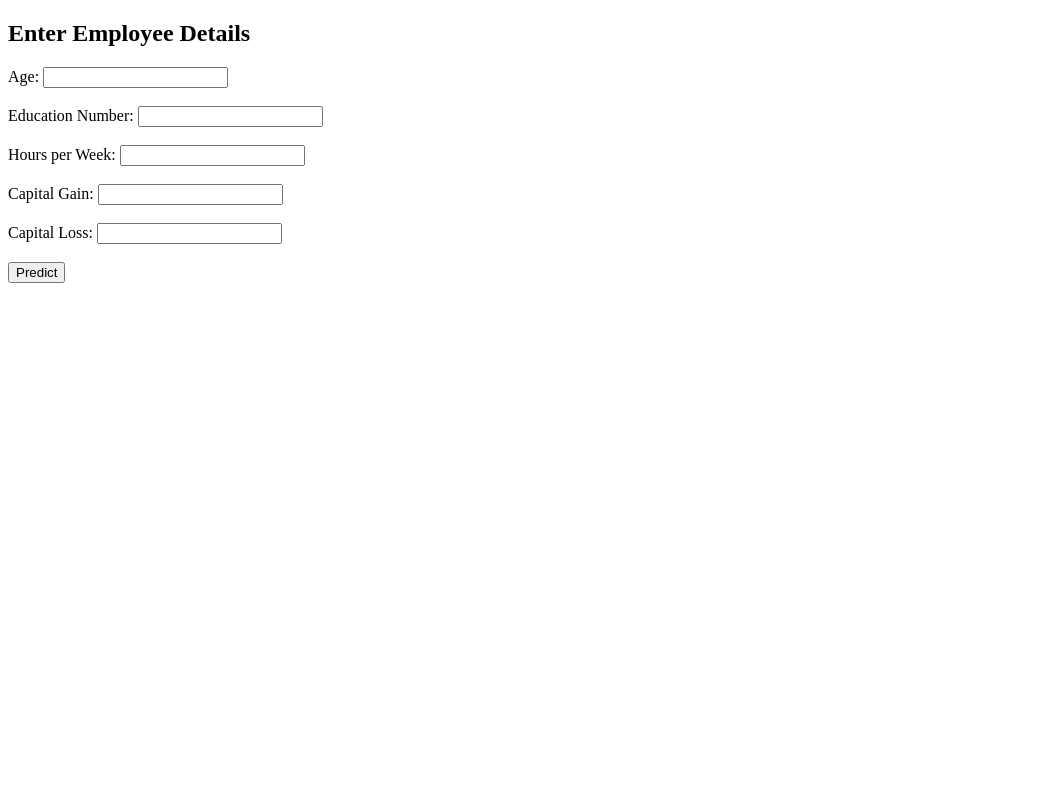
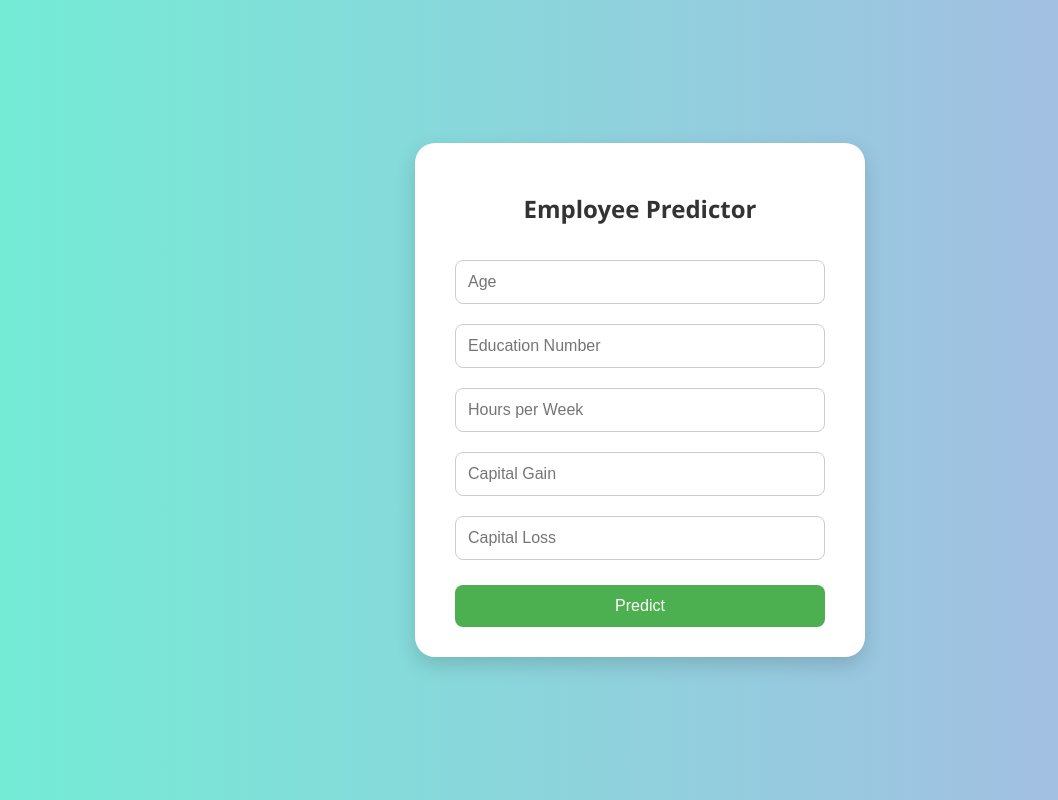
Before and after one commit to fani-01/Employee_salary_loan_app-using-machine-learning, a Python web app: template templates/index.html in a window 1280 px wide. Shown: the whole page, without its empty margins (0-1058 px from the left). Run offline with Jinja, Linux system fonts and the light colour scheme; the template is opened without the code that fills it, so the values that code supplies are empty.

Commit message:
Update index.html

```diff
--- a/templates/index.html
+++ b/templates/index.html
@@ -1,22 +1,94 @@
 <!DOCTYPE html>
-<html>
+<html lang="en">
 <head>
+    <meta charset="UTF-8">
     <title>Employee Salary & Loan Predictor</title>
+    <meta name="viewport" content="width=device-width, initial-scale=1.0">
+    <style>
+        * {
+            box-sizing: border-box;
+        }
+
+        body {
+            margin: 0;
+            padding: 0;
+            font-family: 'Segoe UI', Tahoma, Geneva, Verdana, sans-serif;
+            background: linear-gradient(to right, #74ebd5, #acb6e5);
+            height: 100vh;
+            display: flex;
+            align-items: center;
+            justify-content: center;
+        }
+
+        .form-container {
+            background-color: #ffffff;
+            padding: 30px 40px;
+            border-radius: 20px;
+            box-shadow: 0px 8px 20px rgba(0, 0, 0, 0.15);
+            width: 100%;
+            max-width: 450px;
+        }
+
+        h2 {
+            text-align: center;
+            color: #333;
+            margin-bottom: 25px;
+        }
+
+        input[type="number"] {
+            width: 100%;
+            padding: 12px;
+            margin: 10px 0;
+            border: 1px solid #ccc;
+            border-radius: 8px;
+            font-size: 16px;
+        }
+
+        input[type="submit"] {
+            width: 100%;
+            background-color: #4caf50;
+            color: white;
+            padding: 12px;
+            margin-top: 15px;
+            border: none;
+            border-radius: 8px;
+            font-size: 16px;
+            cursor: pointer;
+        }
+
+        input[type="submit"]:hover {
+            background-color: #45a049;
+        }
+
+        .result-box {
+            margin-top: 25px;
+            text-align: center;
+            font-size: 18px;
+            color: #222;
+            padding: 10px;
+            border-radius: 10px;
+            background: #e8f5e9;
+        }
+    </style>
 </head>
 <body>
-    <h2>Enter Employee Details</h2>
-    <form action="/predict" method="post">
-        Age: <input type="number" name="age" required><br><br>
-        Education Number: <input type="number" name="education_num" required><br><br>
-        Hours per Week: <input type="number" name="hours_per_week" required><br><br>
-        Capital Gain: <input type="number" name="capital_gain" required><br><br>
-        Capital Loss: <input type="number" name="capital_loss" required><br><br>
-        <input type="submit" value="Predict">
-    </form>
+    <div class="form-container">
+        <h2>Employee Predictor</h2>
+        <form action="/predict" method="post">
+            <input type="number" name="age" placeholder="Age" required>
+            <input type="number" name="education_num" placeholder="Education Number" required>
+            <input type="number" name="hours_per_week" placeholder="Hours per Week" required>
+            <input type="number" name="capital_gain" placeholder="Capital Gain" required>
+            <input type="number" name="capital_loss" placeholder="Capital Loss" required>
+            <input type="submit" value="Predict">
+        </form>
 
-    {% if salary %}
-        <h3>Predicted Salary: {{ salary }}</h3>
-        <h3>Loan Status: {{ loan_status }}</h3>
-    {% endif %}
+        {% if salary %}
+        <div class="result-box">
+            <p>💰 <strong>Predicted Salary:</strong> {{ salary }}</p>
+            <p>🏦 <strong>Loan Status:</strong> {{ loan_status }}</p>
+        </div>
+        {% endif %}
+    </div>
 </body>
 </html>
```
